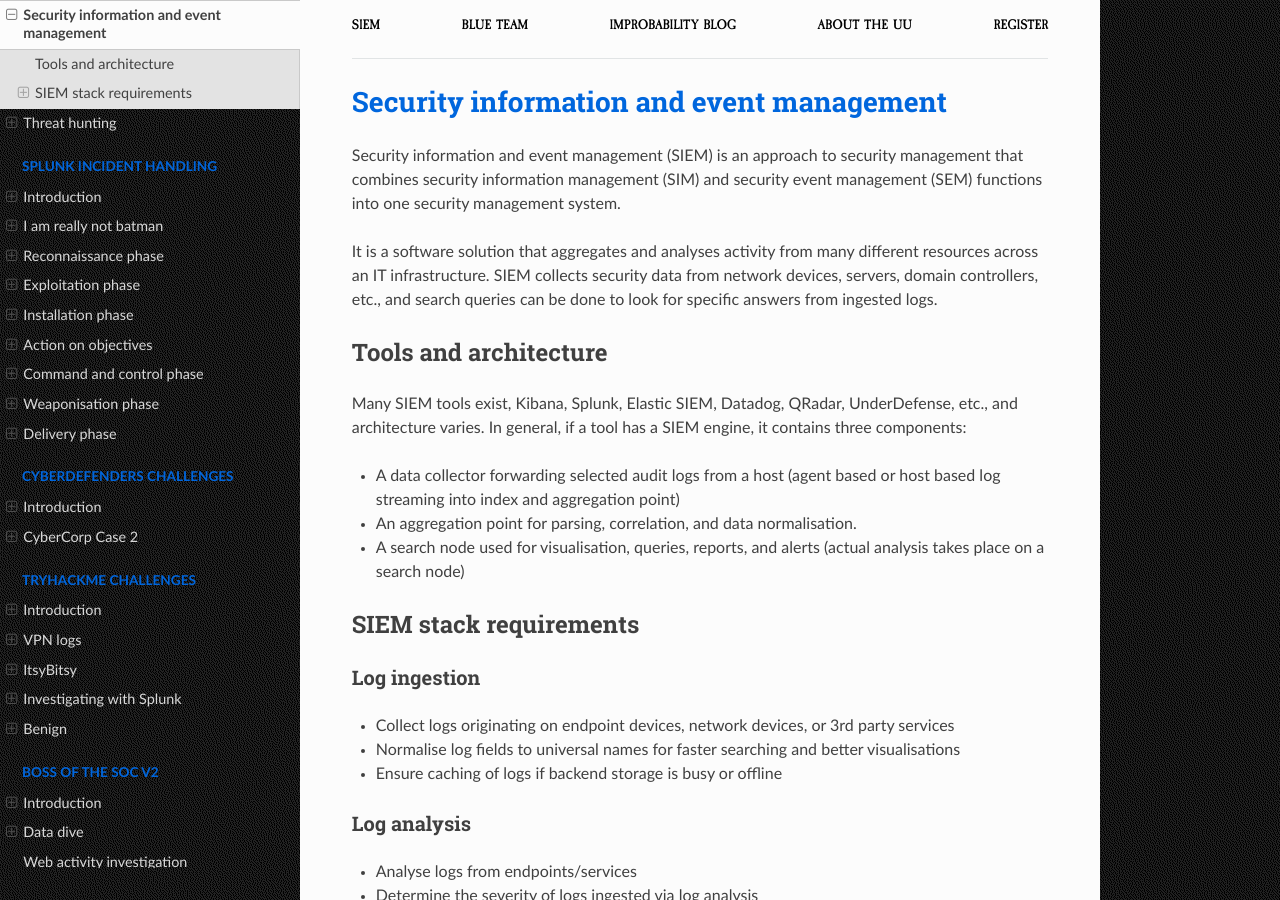
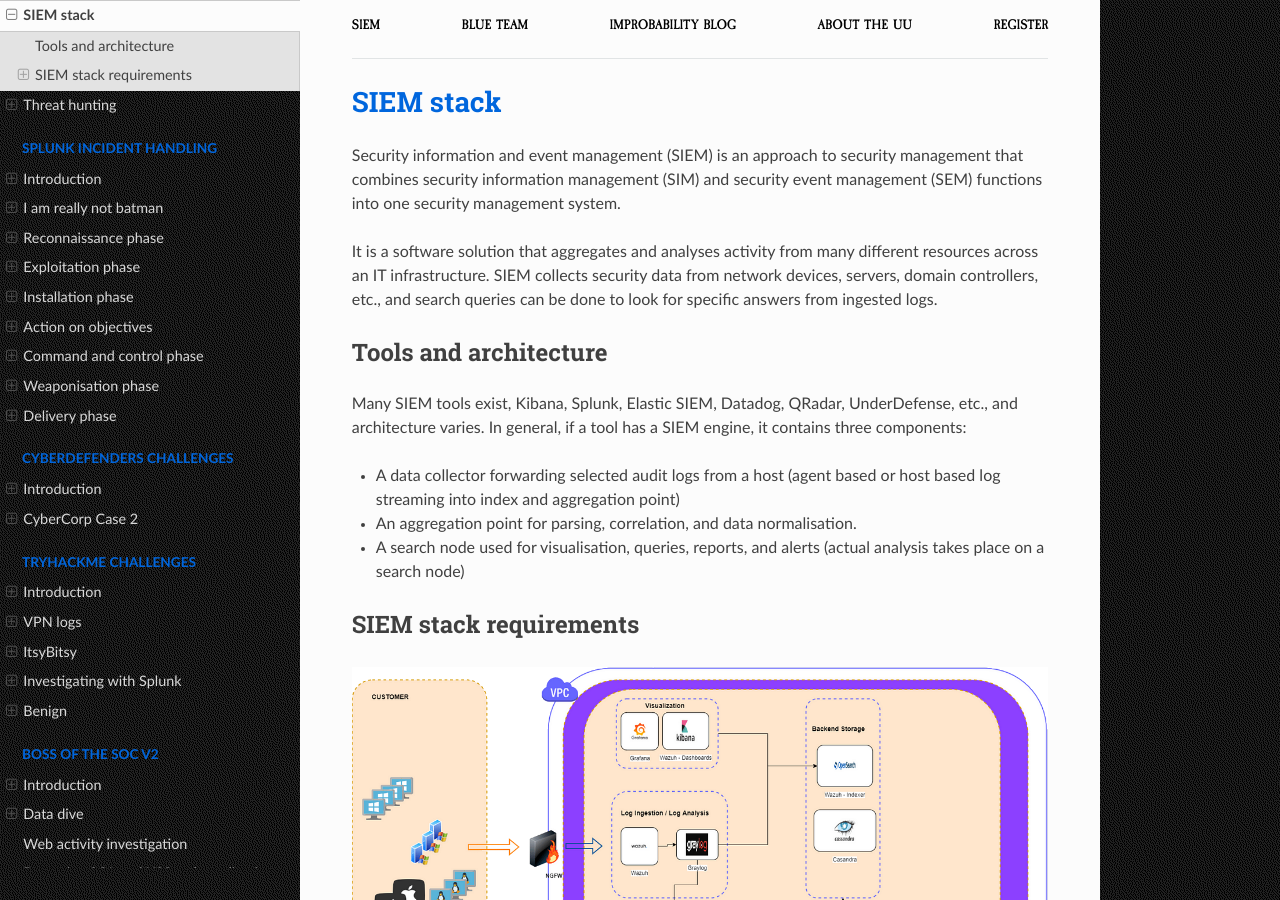
Before and after one commit to tymyrddin/blue-siem, a Sphinx documentation site: the page built from source/docs/notes/siem.md, in a window 1280 px wide and 900 px high. Built offline with Sphinx 7.4.7 and the Read the Docs theme 2.0.0, drawn with Linux system fonts in a browser that asks for light colours.

Commit message:
SIEM stack notes

```diff
--- a/source/docs/notes/siem.md
+++ b/source/docs/notes/siem.md
@@ -1,4 +1,4 @@
-# Security information and event management
+# SIEM stack
 
 Security information and event management (SIEM) is an approach to security management that combines security information management (SIM) and security event management (SEM) functions into one security management system.
 
@@ -13,6 +13,8 @@
 * A search node used for visualisation, queries, reports, and alerts (actual analysis takes place on a search node)
 
 ## SIEM stack requirements
+
+[![SIEM stack](../../_static/images/siem-stack.png)](https://socfortress.medium.com/build-your-own-siem-stack-with-open-source-tools-series-39da0f2d412a)
 
 ### Log ingestion
 
```
Also changed, not shown: source/docs/notes/README.md (+1 -1 lines), source/_static/images/siem-stack.png (added).
